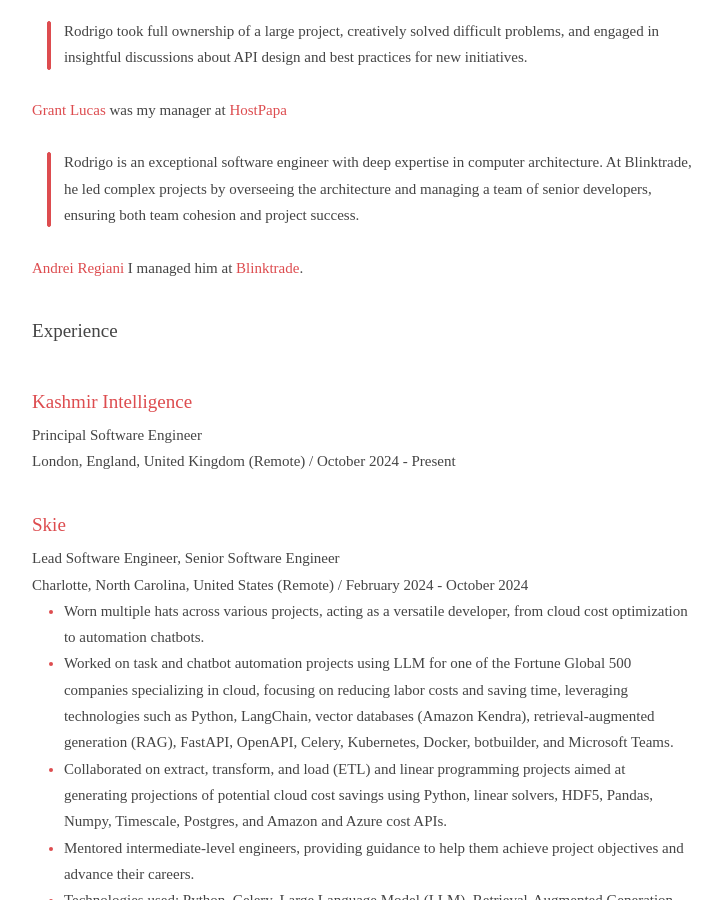
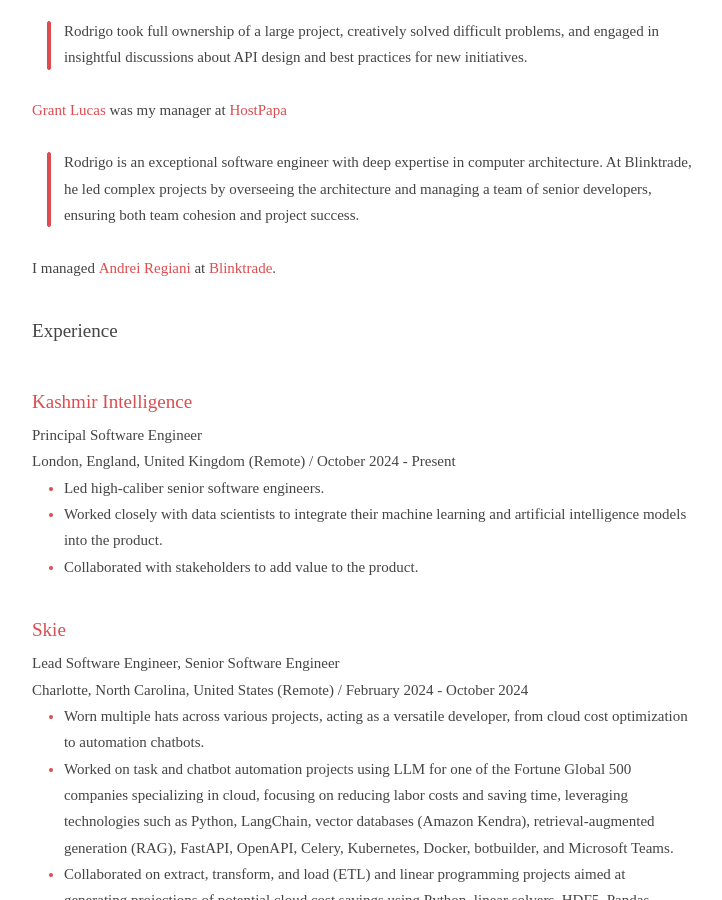
Before and after one commit to skhaz/rodrigo.delduca.org, a Jekyll site: the page resume.html, which Jekyll copies as it is, in a window 1280 px wide and 900 px high, scrolled down 1220 px. Shown: the whole window, without its empty margins (278-1000 px from the left). Built offline with Jekyll 4.4.1, drawn with Linux system fonts in a browser that asks for light colours.

Commit message:
Work in progress

```diff
--- a/resume.html
+++ b/resume.html
@@ -6,9 +6,9 @@
         <meta name="viewport" content="width=device-width, initial-scale=1">
         <meta name="bear-note-unique-identifier" content="FE192CAD-8749-45DA-9A61-E9F0B1BC1A59">
         <meta name="created" content="2024-07-25T18:20:55-0300">
-        <meta name="modified" content="2025-02-14T20:14:39-0300">
+        <meta name="modified" content="2025-02-14T20:19:33-0300">
         <meta name="tags" content="">
-        <meta name="last device" content="Rodrigo’s MacBook Air">
+        <meta name="last device" content="iPhone">
 
         <style>
              body {
@@ -154,10 +154,14 @@
 <blockquote>
 <p>Rodrigo is an exceptional software engineer with deep expertise in computer architecture. At Blinktrade, he led complex projects by overseeing the architecture and managing a team of senior developers, ensuring both team cohesion and project success.</p>
 </blockquote><br>
-<p><a href='https://www.linkedin.com/in/andreiregiani/'>Andrei Regiani</a> I managed him at <a href='Blinktrade'>Blinktrade</a>.</p><br>
+<p>I managed <a href='https://www.linkedin.com/in/andreiregiani/'>Andrei Regiani</a> at <a href='Blinktrade'>Blinktrade</a>.</p><br>
 <h3 id='Experience'>Experience</h3><br>
 <h3 id='[Kashmir Intelligence](https://www.kashmirintelligence.com/)'><a href='https://www.kashmirintelligence.com/'>Kashmir Intelligence</a></h3><p><b>Principal Software Engineer</b><br>
-<i>London, England, United Kingdom (Remote) / October 2024 - Present</i></p><br>
+<i>London, England, United Kingdom (Remote) / October 2024 - Present</i></p><ul>
+<li>Led high-caliber senior software engineers.</li>
+<li>Worked closely with data scientists to integrate their machine learning and artificial intelligence models into the product.</li>
+<li>Collaborated with stakeholders to add value to the product.</li>
+</ul><br>
 <h3 id='[Skie](https://www.skie.io/)'><a href='https://www.skie.io/'>Skie</a></h3><p><b>Lead Software Engineer, Senior Software Engineer</b><br>
 <i>Charlotte, North Carolina, United States (Remote) / February 2024 ‑ October 2024</i></p><ul>
 <li>Worn multiple hats across various projects, acting as a versatile developer, from cloud cost optimization to automation chatbots.</li>
```
